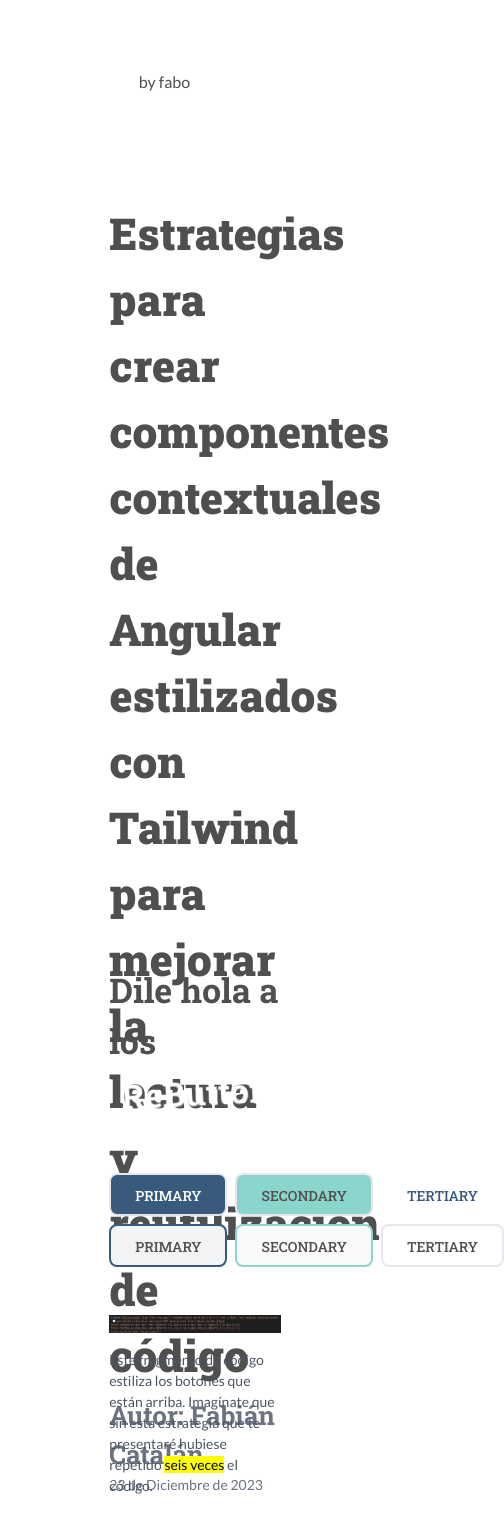
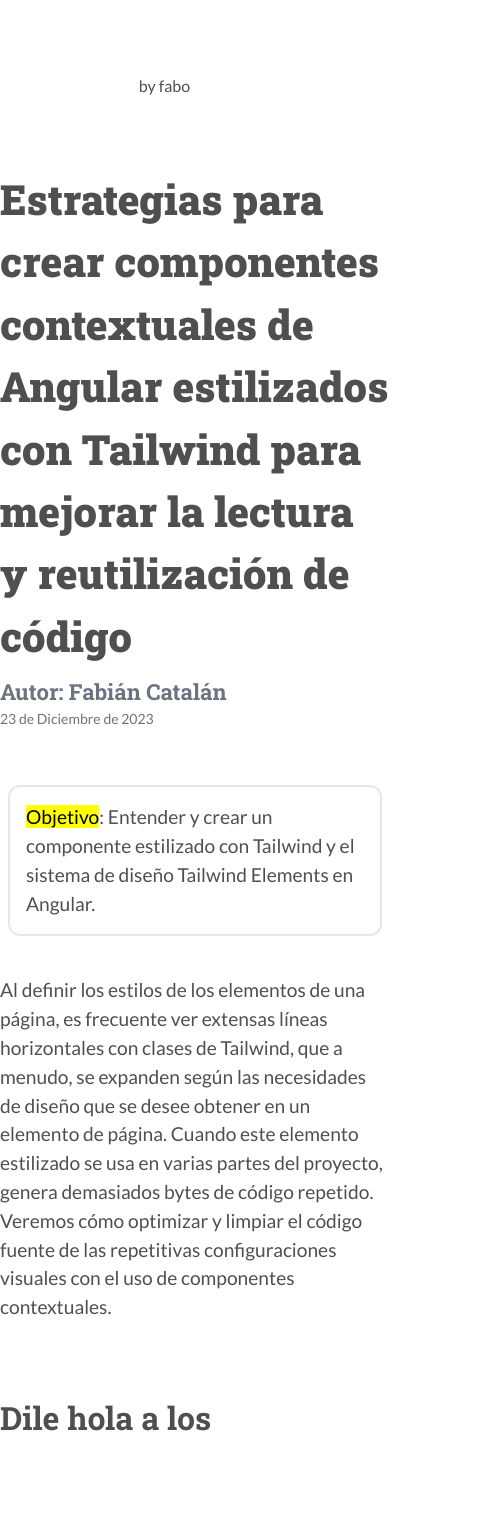
Before and after one commit to fkatv/gneh-blog, an Angular app: page / in a window 390 px wide. Shown: the top 1526 px of the page, 504 px wide, since content can reach past the window. Built offline with nearby package versions, Linux system fonts and the light colour scheme; what tw-elements would draw is missing.

Commit message:
responsive content

```diff
--- a/src/app/components/blog/reboton/reboton.component.html
+++ b/src/app/components/blog/reboton/reboton.component.html
@@ -1,8 +1,8 @@
-<section #presentacion class="h-screen py-20">
-    <h1 class="pb-2">{{titulo}} </h1>
+<section #presentacion class="md:h-screen xs:h-auto py-12">
+    <h1 class="pb-2 md:text-[2.2em] xs:text-[1.9em]">{{titulo}} </h1>
     <div class="text-gray-500 text-[13px]">
-        <h3>Autor: Fabián Catalán</h3>
-        <h4 class="text-[14px]">23 de Diciembre de 2023</h4>
+        <h3 class="xs:text-[1.3em] ">Autor: Fabián Catalán</h3>
+        <h4 class="text-[14px] xs:text-[1em]">23 de Diciembre de 2023</h4>
     </div>
 
     <section #introduccion class="pt-8">
@@ -25,7 +25,7 @@
     </section>
 </section>
 
-<section #knowrebuttons class="h-screen">
+<section #knowrebuttons class="md:h-screen xs:h-auto py-6">
     <div class=" flex flex-col gap-2">
         <h2 class="pb-6">Dile hola a los
             <span
@@ -33,21 +33,21 @@
                 <span class="relative text-white">ReButtons!</span>
             </span>
         </h2>
-        <div class="pt-6 flex flex-row gap-2">
+        <div class="pt-6 flex gap-2">
             <ux-button
                 [options]="{texto:'Primary', uppercase: true, click: null, contexto: null, color:'primary',svg:null}"></ux-button>
             <ux-button
                 [options]="{texto:'secondary', uppercase: true, click: null, contexto: null, color:'secondary',svg:null}"></ux-button>
-            <ux-button
-                [options]="{texto:'tertiary', uppercase: true, click: null, contexto: null, color:'tertiary',svg:null}"></ux-button>
+            <!-- <ux-button
+                [options]="{texto:'tertiary', uppercase: true, click: null, contexto: null, color:'tertiary',svg:null}"></ux-button> -->
         </div>
         <div class="flex flex-row gap-2">
             <ux-button
                 [options]="{texto:'primary', uppercase: true, click: null, contexto: null, color:'primary outlined',svg:null}"></ux-button>
             <ux-button
                 [options]="{texto:'secondary', uppercase: true, click: null, contexto: null, color:'secondary outlined',svg:null}"></ux-button>
-            <ux-button
-                [options]="{texto:'tertiary', uppercase: true, click: null, contexto: null, color:'terciary outlined',svg:null}"></ux-button>
+            <!-- <ux-button
+                [options]="{texto:'tertiary', uppercase: true, click: null, contexto: null, color:'terciary outlined',svg:null}"></ux-button> -->
         </div>
     </div>
 
@@ -63,7 +63,7 @@
     </section>
 </section>
 
-<section #interlude class="h-screen">
+<section #interlude class="md:h-screen xs:h-auto py-6">
     <h2 class="pb-8">Qué, porqué, para qué y cómo hacer un
         <span
             class="px-1 mx-2 before:block before:absolute before:-inset-1 before:-skew-y-3 before:bg-primary-700 relative inline-block">
@@ -90,7 +90,7 @@
         para crear tus propios diseños controlados por tu propio componente, qué mejor!</p>
 </section>
 
-<section #howto class="h-screen">
+<section #howto class="md:h-screen xs:h-auto py-6">
     <h2>Cómo hacer el componente contextual desde cero?</h2>
     <h3>Roadmap</h3>
     <ul class="list-decimal list-outside p-4">
--- a/src/app/components/main/main.component.html
+++ b/src/app/components/main/main.component.html
@@ -1,16 +1,16 @@
-<nav class="h-14 flex justify-center rounded-b-full bg-primary-100">
-    <div class="py-4 flex flex-col">
+<nav class="h-14 w-screen flex justify-center rounded-b-full bg-primary-100">
+    <div #logo class="py-4 flex flex-col">
         <span
-        class=" before:block before:absolute before:-inset-1 before:-skew-y-3 before:bg-primary-700 relative inline-block">
+        class="before:rounded-md before:block before:absolute before:-inset-1 before:-skew-y-3 before:bg-primary-700 relative inline-block">
         <h2 class="relative text-white text-[36px]">GNEH!</h2>
     </span>
-    <h5 class="text-primary-900">by fabo</h5>
+    <h5 class="text-primary-900 py-1 text-[1em]">by fabo</h5>
     </div>
 </nav>
 
 
-<div class="py-8  flex justify-center">
-    <div class="w-[44%] py-8 scroll-smooth">
+<div class="py-8 w-screen flex justify-center">
+    <div class="xl:w-[44%] lg:w-[70%] md:w-[80%] xs:w-screen xs:px-8 py-8 scroll-smooth">
         <app-reboton ></app-reboton>
     </div>
 </div>
--- a/src/styles.css
+++ b/src/styles.css
@@ -103,28 +103,28 @@
 h1 {
   font-family: 'roboto', sans-serif;
   font-weight: 900;
-  font-size: 44px;
+  font-size: 2.6em;
 }
 h2 {
   font-family: 'roboto', sans-serif;
   font-weight: 700;
-  font-size:34px;
+  font-size:2.0em;
 }
 h3 {
   font-family: 'roboto', sans-serif;
   font-weight: 700;
-  font-size:26px;
+  font-size:1.7em;
 }
 h4 {
   font-family: 'lato', sans-serif;
   font-weight: 500;
-  font-size: 20px;
+  font-size: 1.4em;
 }
-div,p,h5 {
+p,h5 {
   font-family: 'lato', sans-serif;
   font-weight: 400;
-  font-size:medium;
+  font-size: 0.8em;
 }
 p {
-  font-size: 22px;
+  font-size: 1.2em;
 }
```
